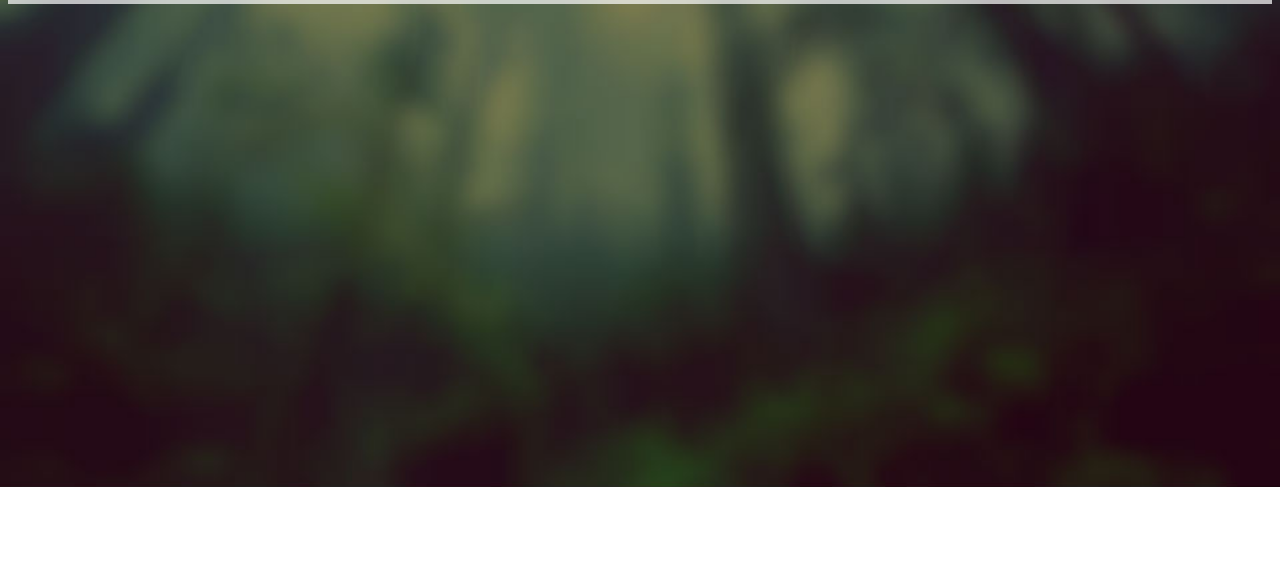
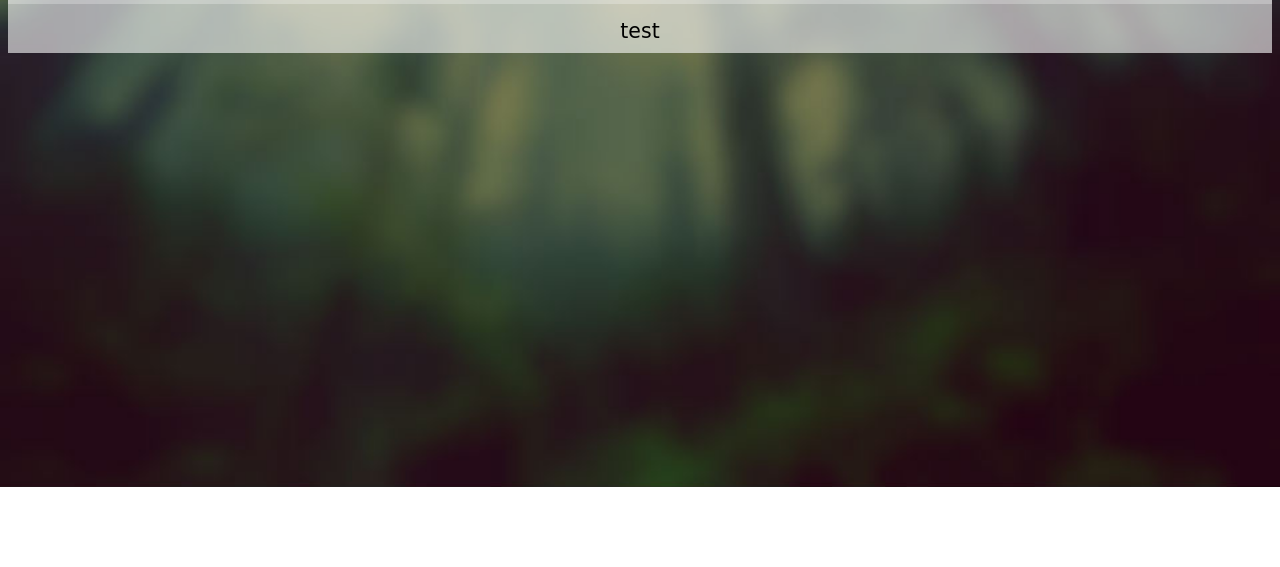
Before and after one commit to arcanagame/arcanagame.github.io, a plain HTML site: page index.html in a window 1280 px wide. Shown: the part 233-800 px from the top of the page. Drawn offline with Linux system fonts and the light colour scheme; a web font is replaced by a local one.

Commit message:
Add files via upload

```diff
--- a/index.html
+++ b/index.html
@@ -35,15 +35,26 @@
                -ms-filter:progid:DXImageTransform.Microsoft.gradient(startColorstr=#66FFFFFF,endColorstr=#66FFFFFF);/*IE fix */
          filter:progid:DXImageTransform.Microsoft.gradient(startColorstr=#66FFFFFF,endColorstr=#66FFFFFF);     /* IE Fix */
          }
-         .body {
-           font-family: 'Neucha', cursive;
+         .highlight {
+                 position: relative;;
+               float: left;
+               background-color:rgba(255,255,255,.6);
+               padding-top:15px;
+               padding-bottom: 10px;
+               width: 100%;
+               height: 120%;
+               font-size: 1.6vw;
+               font-family: 'Neucha', cursive;
+               -ms-filter:progid:DXImageTransform.Microsoft.gradient(startColorstr=#66FFFFFF,endColorstr=#66FFFFFF);/*IE fix */
+         filter:progid:DXImageTransform.Microsoft.gradient(startColorstr=#66FFFFFF,endColorstr=#66FFFFFF);     /* IE Fix */
+
          }
     </style>
     <div id="header">
     <img src=images/logo.png alt="Arcana" width="300px" height="183"><br>
     </div>
     <span> <div class=hightext><head><center> <b>HOME &nbsp&nbsp&nbspABOUT &nbsp&nbsp&nbspTEAM &nbsp&nbsp&nbsp&nbsp&nbspQnA &nbsp&nbsp&nbspCONTACT </b></center></head> </span></div> <br>
-
+    <div class="highlight"> <center><span> test </span></center> </div>
   </head>
   <body>
 
```
